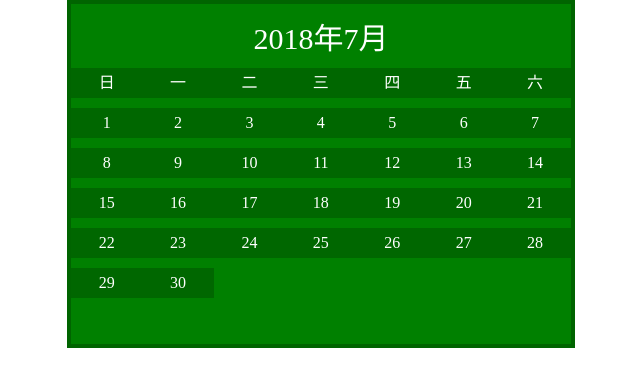
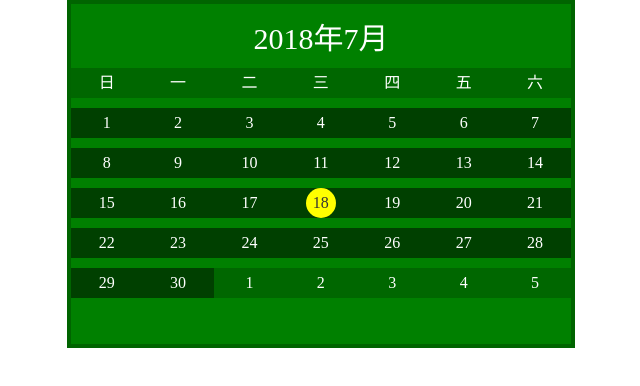
Before and after one commit to LaamGinghong/dateSelector, an Angular app: page / in a window 1280 px wide. Shown: the top 386 px of the page, without its empty margins (319-959 px from the left). Built offline with nearby package versions, Linux system fonts and the light colour scheme.

Commit message:
修改bug

```diff
--- a/src/app/app.component.ts
+++ b/src/app/app.component.ts
@@ -44,6 +44,12 @@ export class AppComponent implements OnInit {
     this.yearBoxStatus = !this.yearBoxStatus;
     if (e) {
       this.year = e;
+      this.dateTime = {
+        year: this.year,
+        month: this.month,
+        date: this.date,
+        day: this.day
+      };
     }
   }
 
--- a/src/app/day-box/day-box.component.css
+++ b/src/app/day-box/day-box.component.css
@@ -1,10 +1,16 @@
-.day-box-item{
+.day-box-item {
   float: left;
   width: 14.28%;
   text-align: center;
   height: 30px;
   line-height: 30px;
-  background: rgba(0, 0, 0, .2);
   color: white;
   margin-top: 10px;
 }
+
+.day-box-item > span {
+  border-radius: 50%;
+  width: 30px;
+  height: 30px;
+  display: inline-block;
+}
--- a/src/app/day-box/day-box.component.html
+++ b/src/app/day-box/day-box.component.html
@@ -1,8 +1,7 @@
 <div id="day-box">
   <ul>
-    <li *ngFor="let item of monthBox" class="day-box-item">
-      <!--<span [style.background-color]="">{{item}}</span>-->
-      {{item}}
+    <li *ngFor="let item of monthBox" class="day-box-item" [style.backgroundColor]="item.isThisMonth?'rgba(0,0,0,.5)':'rgba(0, 0, 0, .2)'">
+      <span [style.background-color]="item.isToday?'yellow':''" [style.color]="item.isToday?'#333':'#fff'">{{item.date}}</span>
     </li>
   </ul>
 </div>
--- a/src/app/day-box/day-box.component.ts
+++ b/src/app/day-box/day-box.component.ts
@@ -37,16 +37,42 @@ export class DayBoxComponent implements OnInit {
 
   initMaxMonthDate(year, month) {
     this.maxMonthDate = new Date(year, month, 0).getDate();
+    const today = new Date().toDateString();
+    let day = {
+      date: 0,
+      isToday: false,
+      isThisMonth: false
+    };
+    let selectDay = '';
     for (let i = 1; i <= this.maxMonthDate; i++) {
-      this.monthBox.push(i);
+      selectDay = new Date(year, month, i).toDateString();
+      if (today === selectDay) {
+        day = {
+          date: i,
+          isToday: true,
+          isThisMonth: true
+        };
+      } else {
+        day = {
+          date: i,
+          isToday: false,
+          isThisMonth: true
+        };
+      }
+      this.monthBox.push(day);
+    }
+    const maxMonthDay = new Date(year, month, this.maxMonthDate).getDay();
+    console.log(maxMonthDay);
+    for (let i = 1; i <= 6 - maxMonthDay; i++) {
+      this.monthBox.push({date: i, isToday: false, isThisMonth: false});
     }
   }
 
   initMinMonthDay(year, month) {
-    this.lastMonthMax = new Date(year, month - 1, 0).getDate();
+    this.lastMonthMax = new Date(year, month, 0).getDate();
     this.currentDay = new Date(year, month, 1).getDay();
     for (let i = 0; i < this.currentDay; i++) {
-      this.monthBox.unshift(this.lastMonthMax);
+      this.monthBox.unshift({date: this.lastMonthMax, isToday: false, isThisMonth: false});
       this.lastMonthMax--;
     }
   }
```
Also changed, not shown: src/app/year-box/year-box.component.css (line endings or trailing spaces).
